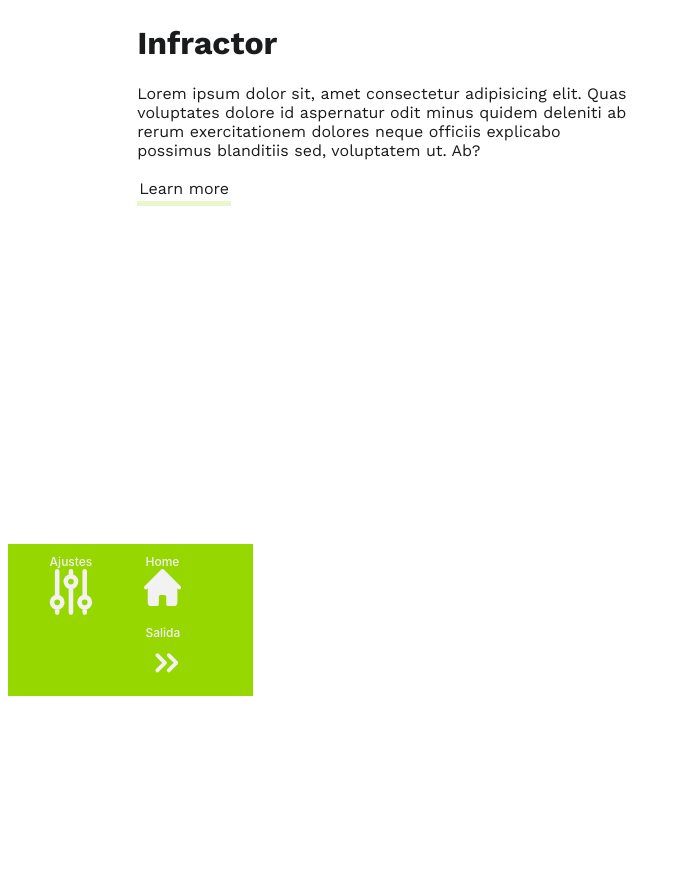
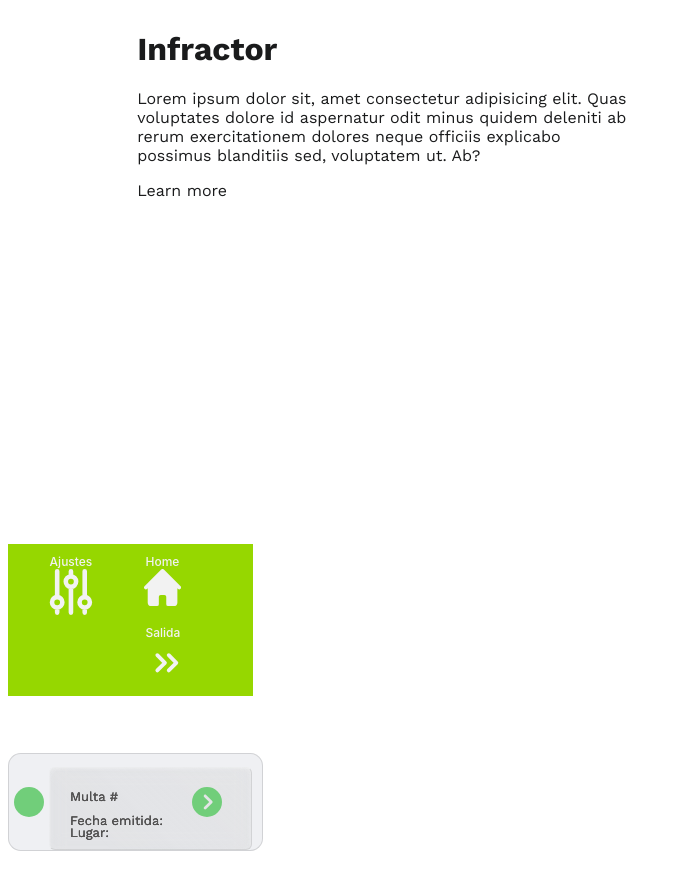
Before and after one commit to Jennifer15W/REM_APP, a website built with webpack: page Rem-app/src/index.html in a window 1280 px wide. Shown: the part 2526-3415 px from the top of the page, without its empty margins (0-681 px from the left). Before the commit the page ends 3222 px from the top, so only its background shows below. Built offline with nearby package versions, Linux system fonts and the light colour scheme.

Commit message:
notification

```diff
--- a/Rem-app/src/index.html
+++ b/Rem-app/src/index.html
@@ -273,9 +273,31 @@
           <path stroke="currentColor" stroke-linecap="round" stroke-linejoin="round" stroke-width="2" d="m7 16 4-4-4-4m6 8 4-4-4-4"/>
         </svg>
     </a>
+
   </div>
+  </div>
+<br>
+<br>
+<br>
 
+<!-- Card-->
+<div class="card bg-primary text-white text-center p-4 border-0 two">
+  <svg xmlns="http://www.w3.org/2000/svg" height="30" width="30" viewBox="0 0 512 512" style="position: absolute; left: 5px; top: 50%; transform: translateY(-50%);"><!--!Font Awesome Free 6.5.2 by @fontawesome - https://fontawesome.com License - https://fontawesome.com/license/free Copyright 2024 Fonticons, Inc.-->
+    <path fill="#71ce7a" d="M256 512A256 256 0 1 0 256 0a256 256 0 1 0 0 512z"/>
+  </svg>
+  <blockquote class="blockquote mb-0">
+    <p class="mb-0">Multa #</p>
+    <label class="card-label">Fecha emitida:</label>
+    <label class="card-label">Lugar:</label>
+  </blockquote>
+  <svg xmlns="http://www.w3.org/2000/svg" height="30" width="30" viewBox="0 0 512 512" style="position: absolute; right: 40px; top: 50%; transform: translateY(-50%);" fa-xs><!--!Font Awesome Free 6.5.2 by @fontawesome - https://fontawesome.com License - https://fontawesome.com/license/free Copyright 2024 Fonticons, Inc.-->
+    <path fill="#71ce7a" d="M0 256a256 256 0 1 0 512 0A256 256 0 1 0 0 256zM241 377c-9.4 9.4-24.6 9.4-33.9 0s-9.4-24.6 0-33.9l87-87-87-87c-9.4-9.4-9.4-24.6 0-33.9s24.6-9.4 33.9 0L345 239c9.4 9.4 9.4 24.6 0 33.9L241 377z"/>
+  </svg>
+</div>
 
+<br>
+<br>
+<br>
 
 </body>
 </html>
--- /dev/null
+++ b/Rem-app/src/sass/components/card.scss
@@ -0,0 +1,59 @@
+$color-init-card: #FFFFFF;
+$color-notification: #EFF0F3;
+$color-text-notification: #5A5959;
+
+////////////////////////////////////////////////////////////////////////////////////////*** Card ***////////////////////////////////////////////////////////////////////////////////////////
+
+.card.bg-primary.text-white.text-center.p-4.border-0.two {
+    background-color: $color-notification;
+    background-position: 50% 50% !important;
+    background-size: 50% !important;
+}
+
+.card-link {
+    letter-spacing: 0.0178571em;
+    font-weight: 500;
+}
+
+.card {
+    position: relative;
+    flex-direction: column;
+    word-wrap: break-word;
+    background-clip: border-box;
+    border: 1px solid #00000020;
+    border-radius: 0.8rem;
+    height: 12%;
+    width: 20%;
+}
+
+.card-footer,
+.card-img {
+    border-bottom-right-radius: 0.8rem;
+    border-bottom-left-radius: 0.8rem;
+
+}
+
+blockquote.blockquote.mb-0 {
+    color: $color-text-notification;
+    font-size: 13px;
+    font-family: Roboto;
+    text-align: left;
+    line-height: 0.9;
+    padding: 10px 20px;
+    text-shadow: 0 0.025em #000;
+    border-radius: 6px;
+    border: 1.25px outset rgba(255, 255, 255, 0.3);
+    margin-left: 40px;
+    margin-right: 10px;
+    background-color: rgba(0, 0, 0, 0.05);
+    background-image: linear-gradient(45deg, hsla(0, 0%, 94.1%, 0) 20%, hsla(0, 0%, 94.1%, 0.12));
+    box-shadow: inset 7px 7px 0 -6px hsla(0, 0%, 94%, 0.12), inset -1px 1px 4px -1px hsla(0, 0%, 94%, 0.6);
+    backdrop-filter: blur(8px);
+    font-weight: 400;
+}
+
+.card .card-label {
+    display: flex;
+    margin-bottom: 0rem;
+    color: $color-text-notification;
+}
--- a/Rem-app/src/sass/components/nav.scss
+++ b/Rem-app/src/sass/components/nav.scss
@@ -33,18 +33,19 @@ $color-select: #ffffff;
     color: black;
 }
 
+
 ////////////////////////////////////////////////////////////////////////////////////////*Nav bar tab *////////////////////////////////////////////////////////////////////////////////////////
 
-
-*{
+* {
     font-family: 'Work Sans', sans-serif;
 }
-  html, body{
+
+html, body {
     height: 100%;
     color: #1a1b1c;
 }
 
-  label, a{
+label.nav, a {
     cursor: pointer;
     user-select: none;
     text-decoration: none;
@@ -53,12 +54,12 @@ $color-select: #ffffff;
     transition: border 0.2s;
     border-bottom: 5px solid rgba($color-green-light, 0.2);
     padding: 3px 2px;
-    &:hover{
+    &:hover {
         border-bottom-color: $color-green-light;
     }
 }
 
-  .layout{
+.layout {
     display: grid;
     height: 100%;
     width: 100%;
@@ -67,7 +68,7 @@ $color-select: #ffffff;
     grid-template-columns: 0.5fr 0.5fr 0.5fr 0.5fr;
 }
 
-  .layoutsecundary{
+.layoutsecundary {
     display: grid;
     height: 100%;
     width: 100%;
@@ -76,11 +77,11 @@ $color-select: #ffffff;
     grid-template-columns: 0.5fr 0.5fr 0.5fr 0.5fr 0.5fr;
 }
 
-  input[type="radio"]{
+input[type="radio"] {
     display: none;
 }
 
-  label.nav{
+label.nav {
     display: flex;
     align-items: center;
     justify-content: center;
@@ -90,22 +91,22 @@ $color-select: #ffffff;
     user-select: none;
     transition: background 0.4s, padding-left 0.2s;
     padding-left: 0;
-    input[type="radio"]:checked + .page + &{
+    input[type="radio"]:checked + .page + & {
         background: $color-green-light;
         color: $color-select;
         padding-left: 20px;
-      span{
+        span {
             padding-left: 20px
         }
-      svg{
+        svg {
             opacity: 1;
         }
     }
-    span{
+    span {
         padding-left: 0px;
         position: relative;
     }
-    svg{
+    svg {
         left: 0;
         top: -3px;
         position: absolute;
@@ -115,7 +116,7 @@ $color-select: #ffffff;
     }
 }
 
-  .page{
+.page {
     grid-column-start: 1;
     grid-row-start: 2;
     grid-column-end: span 3;
@@ -124,31 +125,31 @@ $color-select: #ffffff;
     align-items: center;
 }
 
-  .page-contents > *{
+.page-contents > * {
     opacity: 0;
     transform: translateY(20px);
     transition: opacity 0.2s, transform 0.2s;
-    @for $c from 1 through 20{
-      &:nth-child(#{$c}){
+    @for $c from 1 through 20 {
+        &:nth-child(#{$c}) {
             transition-delay: 0.2s + ($c * 0.2s);
         }
     }
 }
 
-  input[type="radio"] + .page{
+input[type="radio"] + .page {
     transition: transform 0.2s;
     transform: translateX(100%);
 }
 
-  input[type="radio"]:checked + .page{
+input[type="radio"]:checked + .page {
     transform: translateX(0%);
-    .page-contents > *{
+    .page-contents > * {
         opacity: 1;
         transform: translateY(0px);
     }
 }
 
-  .page-contents{
+.page-contents {
     max-width: 100%;
     width: 500px;
     margin: 0 auto;
--- a/Rem-app/src/sass/main.scss
+++ b/Rem-app/src/sass/main.scss
@@ -4,3 +4,4 @@
 @import 'components/select';
 @import 'components/time';
 @import 'components/nav.scss';
+@import 'components/card.scss';
```
Also changed, not shown: Rem-app/src/sass/components/select.scss (line endings or trailing spaces). Lines whose indentation alone changed are shown as unchanged.
